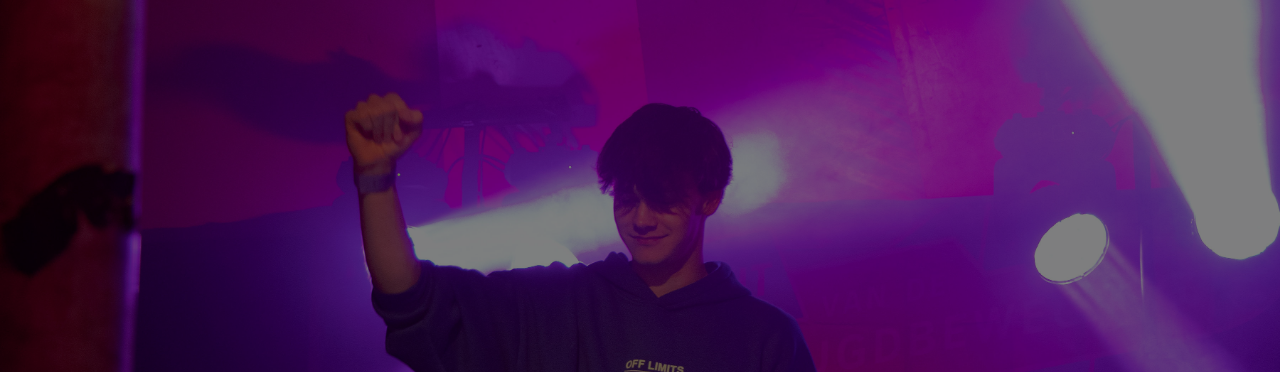
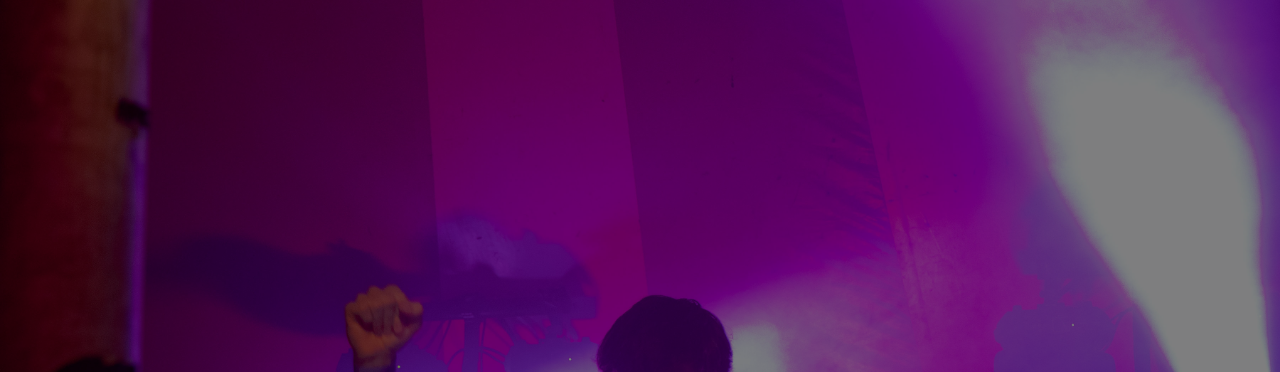
Before and after one commit to axel-pauwels/dj-ap.be, a plain HTML site: page index.html in a window 1280 px wide. Shown: the top 372 px of the page. Drawn offline with Linux system fonts and the light colour scheme; a web font is replaced by a local one.

Commit message:
stijl.css

```diff
--- a/stijl.css
+++ b/stijl.css
@@ -9,7 +9,6 @@ body {
     background-image: url("DJ AP-front foto.jpg");
     background-size: cover;
     background-position: center top;
-    background-position: center calc(-12rem);
     background-repeat: no-repeat;
     position: relative;
 }
```
